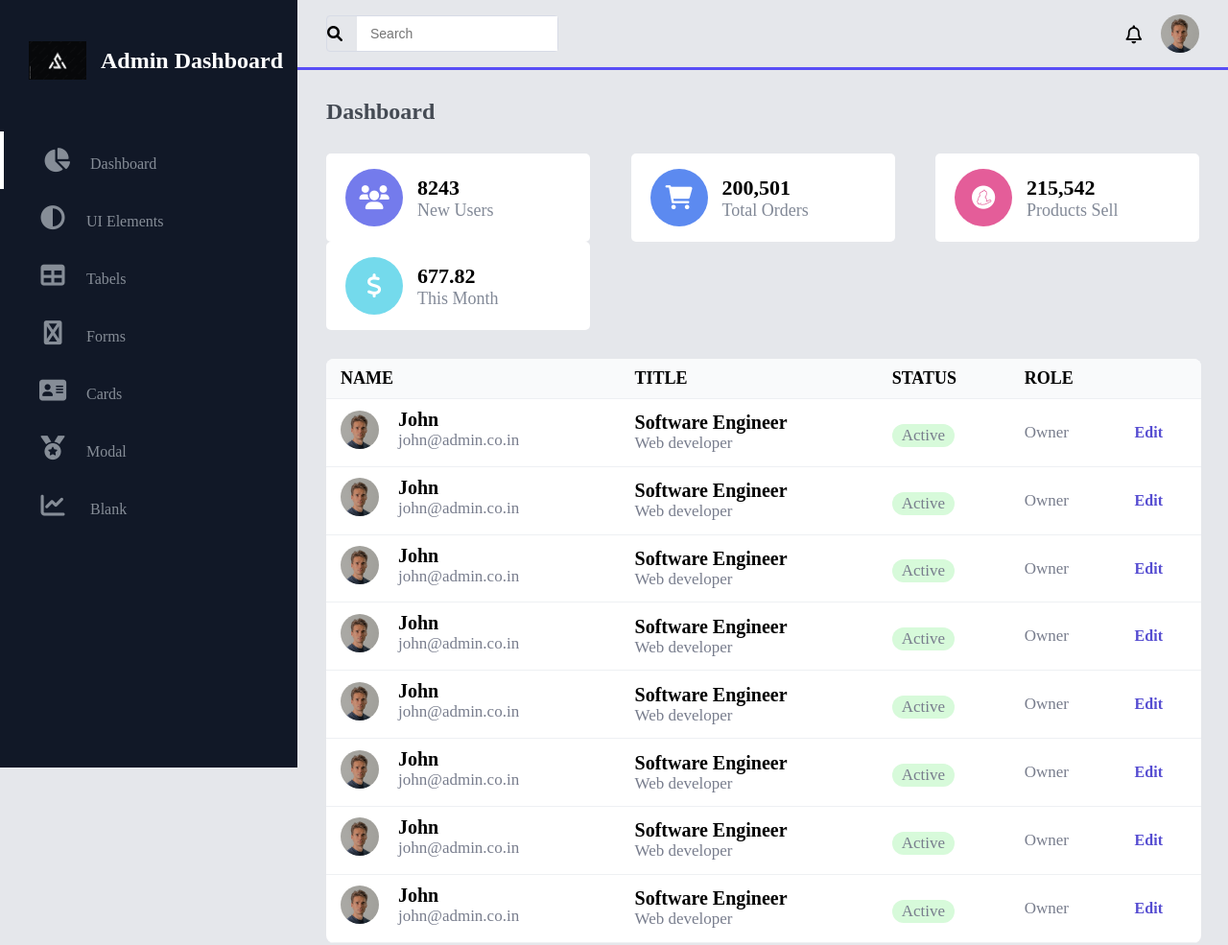
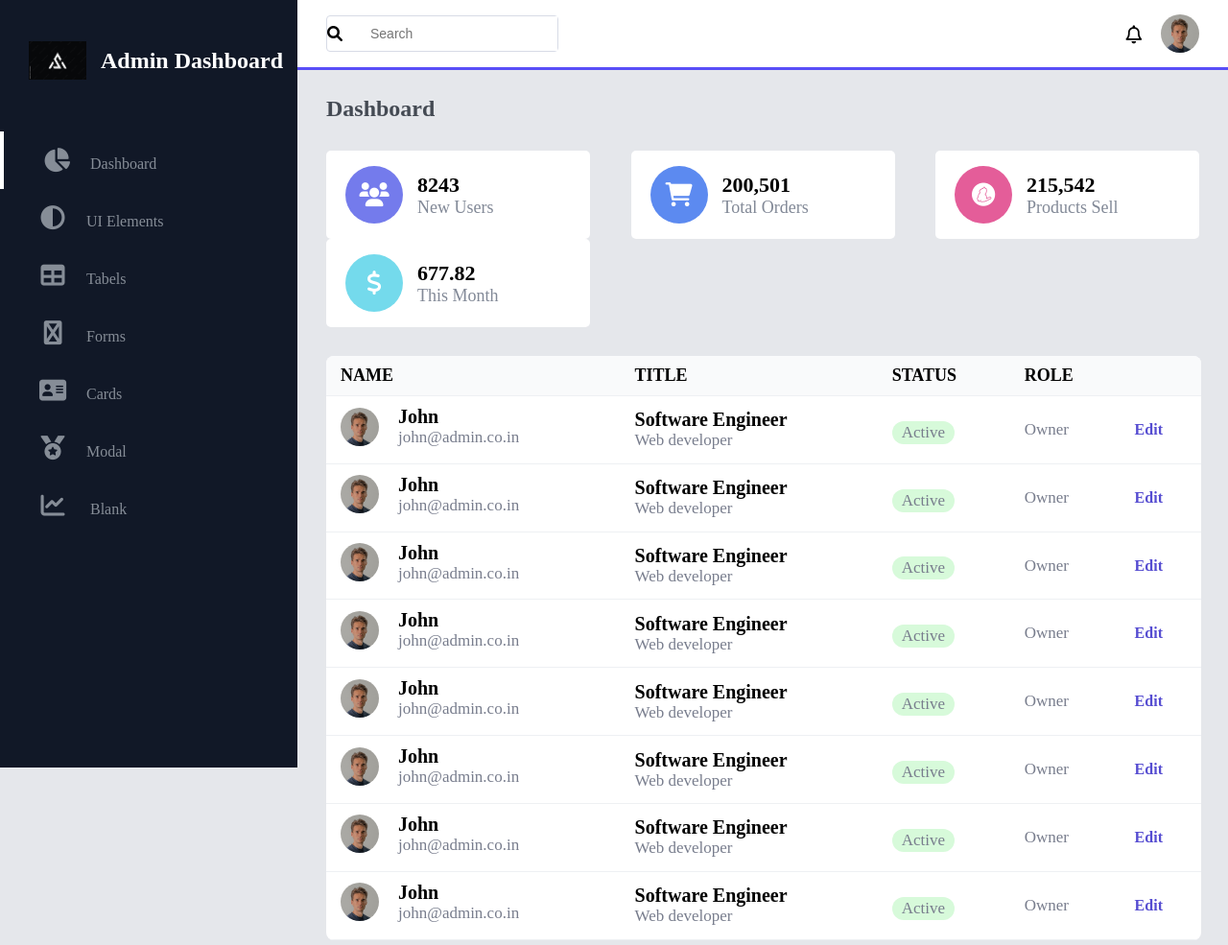
Before and after one commit to ks-vijai/Admin-Dashboard, a plain HTML site: page index.html in a window 1280 px wide. Shown: the whole page at 96% size. Drawn offline with Linux system fonts and the light colour scheme.

Commit message:
fix: css: visibility to navbar
Signed-off-by: ks-vijai <vijaiks.19cse@kongu.edu>

```diff
--- a/styles/search-bar.css
+++ b/styles/search-bar.css
@@ -6,10 +6,13 @@
 
 .search-bar {
   align-items: center;
+  background-color: white;
   border-bottom: 3px solid #594ef7;
   display: flex;
   justify-content: space-between;
   padding: 15px 30px;
+  position: fixed;
+  width: calc(100% - 370px);
 }
 
 .search-section {
--- a/styles/user-details.css
+++ b/styles/user-details.css
@@ -2,6 +2,7 @@
   color: #444a53;
   font-size: 150%;
   font-weight: bold;
+  margin-top: 70px;
   padding: 30px 30px 0 30px;
 }
 
```
